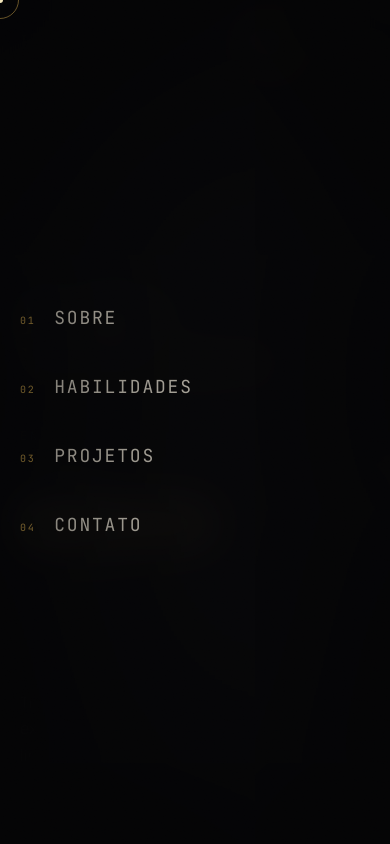
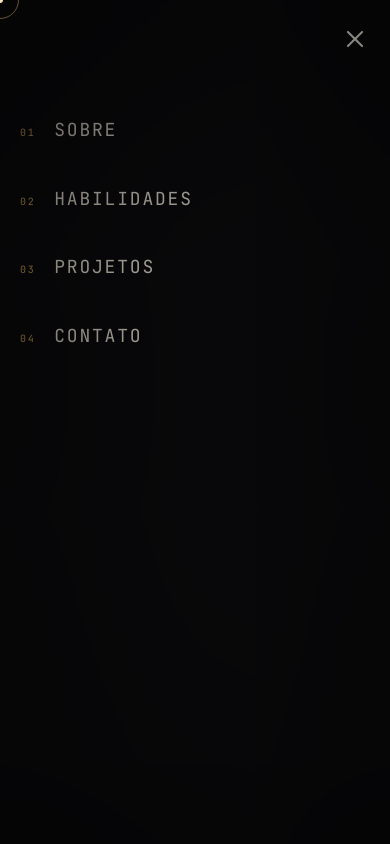
Before and after one commit to Kaiobasx/meu-portfolio, a Next.js app: page / in a window 390 px wide. Both pictures are taken after a click on the button "Menu". Shown: the top 844 px of the page. Built offline with nearby package versions, Linux system fonts and the light colour scheme.

Commit message:
fix: navbar mobile

```diff
--- a/src/components/Navbar.tsx
+++ b/src/components/Navbar.tsx
@@ -17,15 +17,19 @@ export default function Navbar() {
   }, []);
 
   const toggleMenu = () => {
-    const next = !menuOpen;
-    setMenuOpen(next);
-    document.body.classList.toggle('menu-open', next);
+    setMenuOpen((current) => !current);
   };
 
   const closeMenu = () => {
     setMenuOpen(false);
-    document.body.classList.remove('menu-open');
   };
+
+  useEffect(() => {
+    document.body.classList.toggle('menu-open', menuOpen);
+    return () => {
+      document.body.classList.remove('menu-open');
+    };
+  }, [menuOpen]);
 
   const switchLang = (l: Lang) => setLang(l);
 
@@ -53,7 +57,11 @@ export default function Navbar() {
       </nav>
 
       {/* Mobile nav (fullscreen overlay) */}
-      <nav className="nav-links mobile">
+      <nav className={`nav-links mobile${menuOpen ? ' open' : ''}`}>
+        <button className="nav-close" type="button" aria-label="Fechar menu" onClick={closeMenu}>
+          <span />
+          <span />
+        </button>
         {navItems.map(({ num, label, href }) => (
           <a key={href} href={href} onClick={closeMenu}>
             <span className="num">{num}</span> <span>{label}</span>
--- a/src/styles/globals.css
+++ b/src/styles/globals.css
@@ -263,8 +263,14 @@ footer .gold-text { font-family: var(--serif); font-size: 18px; letter-spacing:
 @media (max-width: 720px) {
   .nav-links, .btn-cv { display: none; }
   .nav-burger { display: block; }
-  .nav-links.mobile { display: flex; position: fixed; inset: 0; z-index: 880; flex-direction: column; justify-content: center; align-items: flex-start; gap: 28px; padding: 0 var(--pad); background: rgba(8,8,10,0.97); backdrop-filter: blur(20px); transform: translateY(-100%); transition: transform .55s var(--ease); }
-  body.menu-open .nav-links.mobile { transform: translateY(0); }
+  .nav-links.mobile { display: flex; position: fixed; top: 0; right: 0; bottom: 0; left: 0; z-index: 9999; height: 100vh; min-height: 100vh; flex-direction: column; justify-content: flex-start; align-items: flex-start; gap: 28px; padding: clamp(90px, 13vh, 120px) var(--pad) 0; background: #08080A !important; backdrop-filter: blur(20px); transform: translateY(-100%); opacity: 0; visibility: hidden; pointer-events: none; overflow-y: auto; overscroll-behavior: contain; transition: transform .55s var(--ease), opacity .35s ease; }
+  .nav-links.mobile.open,
+  body.menu-open .nav-links.mobile { transform: translateY(0); opacity: 1; visibility: visible; pointer-events: auto; }
+  .nav-close { position: absolute; top: clamp(24px, 4vw, 30px); right: var(--pad); width: 30px; height: 30px; display: flex; align-items: center; justify-content: center; background: transparent; border: none; cursor: pointer; z-index: 1; }
+  .nav-close span { position: absolute; width: 22px; height: 2px; background: var(--ink); border-radius: 999px; }
+  .nav-close span:first-child { transform: rotate(45deg); }
+  .nav-close span:last-child { transform: rotate(-45deg); }
+  body.menu-open { overflow: hidden; }
   .nav-links.mobile a { font-size: 18px; letter-spacing: 0.1em; }
   .proj-grid { grid-template-columns: 1fr; }
   .stats { grid-template-columns: 1fr; gap: 30px; text-align: left; }
```
